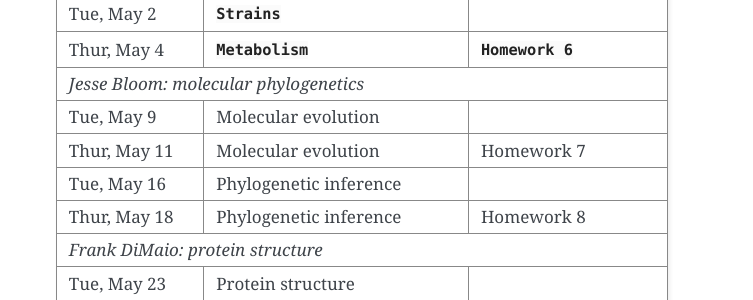
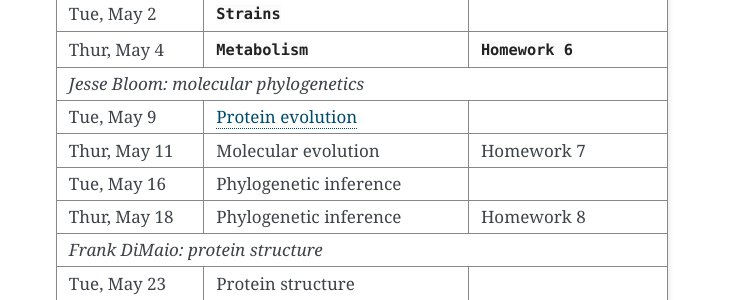
Before and after one commit to jbloom/GS541-course-page, a Sphinx documentation site: the page built from source/index.rst, in a window 1280 px wide and 900 px high, scrolled down 1859 px. Shown: the part 277-577 px from the top of the window, without its empty margins (388-1141 px from the left). Built offline with Sphinx 7.4.7, drawn with Linux system fonts in a browser that asks for light colours.

Commit message:
Linked to protein evolution 1 lecture

```diff
--- a/source/index.rst
+++ b/source/index.rst
@@ -90,7 +90,7 @@ Tue, May 2       :download:`Strains <lec11.pptx>`
 Thur, May 4      :download:`Metabolism <lec12.pptx>`   :download:`Homework 6 <hw6.zip>`
 *Jesse Bloom: molecular phylogenetics*
 --------------------------------------------------------------------------------------------------
-Tue, May 9       Molecular evolution
+Tue, May 9       `Protein evolution`_
 Thur, May 11     Molecular evolution                   Homework 7
 Tue, May 16      Phylogenetic inference
 Thur, May 18     Phylogenetic inference                Homework 8
@@ -112,3 +112,4 @@ Submit homeworks to the `Catalyst Tools Dropbox`_. Please submit your code along
 .. _`Functional element discovery`: http://noble.gs.washington.edu/~maxwl/gs541/2017/#slides
 .. _`Chromatin 3D modeling`: http://noble.gs.washington.edu/~maxwl/gs541/2017/#slides
 .. _`Catalyst Tools Dropbox`: https://catalyst.uw.edu/collectit/dropbox/summary/jdbloom/40039
+.. _`Protein evolution`: http://jbloom.github.io/GenomeSciences541/lecture_1.html
```
